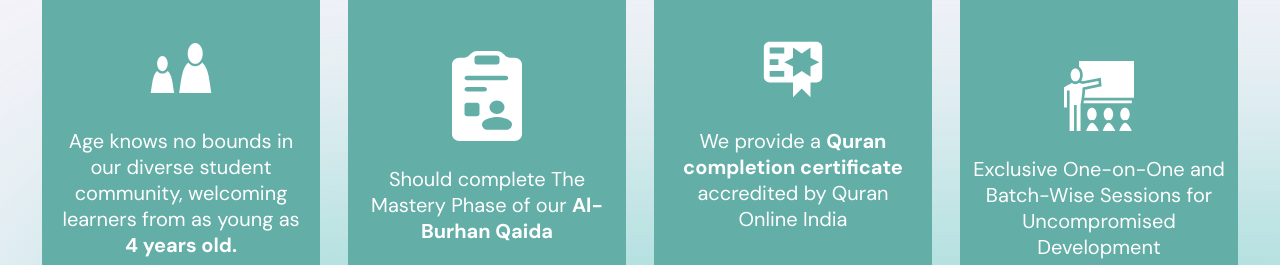
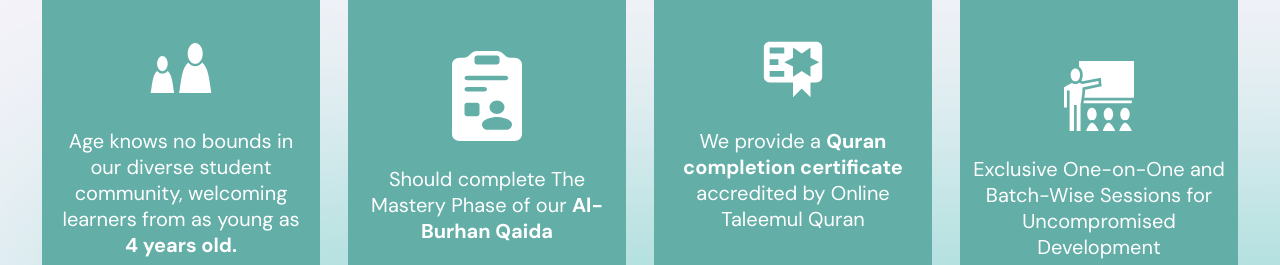
Before and after one commit to riyazz03/online-taleem-ul-quran, a Next.js app: page /course-details/quran-recitation in a window 1280 px wide. Shown: the part 1420-1685 px from the top of the page. Built offline with nearby package versions, Linux system fonts and the light colour scheme.

Commit message:
Update page.tsx

```diff
--- a/app/course-details/quran-recitation/page.tsx
+++ b/app/course-details/quran-recitation/page.tsx
@@ -205,7 +205,7 @@ const QuranMemorization = () => {
                         </>,
                         <>
                           We provide a <span>Quran completion certificate</span>{" "}
-                          accredited by Quran Online India
+                          accredited by Online Taleemul Quran
                         </>,
                         <>
                           Exclusive One-on-One and Batch-Wise Sessions for
```
